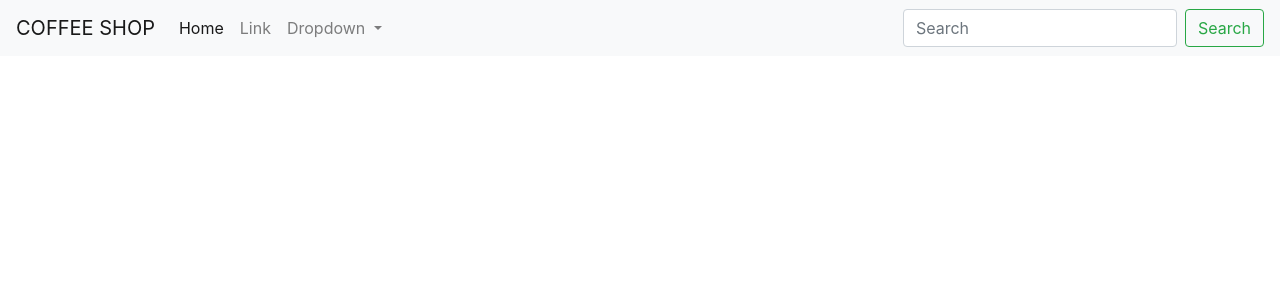
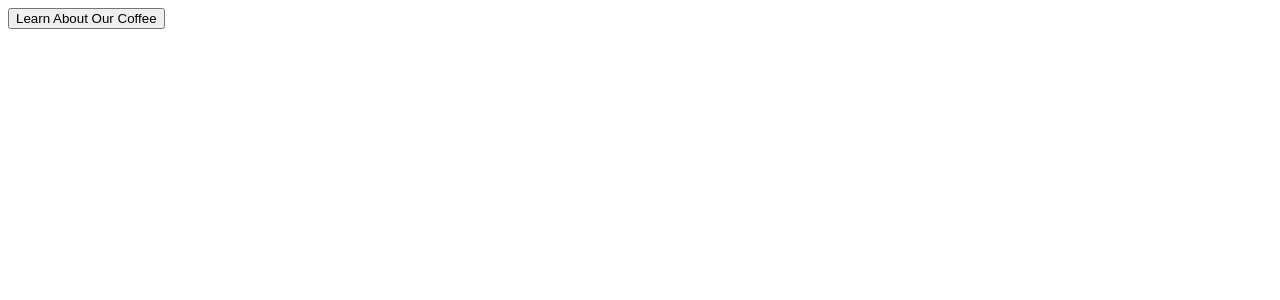
Before and after one commit to tsion1622/Web-App-for-Coffee-Shop, a Django app: template coffee/templates/base.html in a window 1280 px wide. Shown: the top 300 px of the page. Run offline with Django 5.2, Linux system fonts and the light colour scheme; the template is opened without the code that fills it, so the values that code supplies are empty.

Commit message:
A container div with a row and a single column.

```diff
--- a/coffee/templates/base.html
+++ b/coffee/templates/base.html
@@ -1,60 +1,30 @@
 <!doctype html>
 <html lang="en">
   <head>
-
-    <meta charset="utf-8">
-    <meta name="viewport" content="width=device-width, initial-scale=1, shrink-to-fit=no">
-
-
-    <link rel="stylesheet" href="https://cdn.jsdelivr.net/npm/bootstrap@4.1.3/dist/css/bootstrap.min.css" integrity="sha384-MCw98/SFnGE8fJT3GXwEOngsV7Zt27NXFoaoApmYm81iuXoPkFOJwJ8ERdknLPMO" crossorigin="anonymous">
-
-    <title> Coffe Shop </title>
+    <!-- ... existing code ... -->
   </head>
   <body>
 
 
     <nav class="navbar navbar-expand-lg navbar-light bg-light">
-        <a class="navbar-brand" href="#">COFFEE SHOP</a>
-        <button class="navbar-toggler" type="button" data-toggle="collapse" data-target="#navbarSupportedContent" aria-controls="navbarSupportedContent" aria-expanded="false" aria-label="Toggle navigation">
-          <span class="navbar-toggler-icon"></span>
-        </button>
+        <!-- ... existing code ... -->
+    </nav>
 
-        <div class="collapse navbar-collapse" id="navbarSupportedContent">
-          <ul class="navbar-nav mr-auto">
-            <li class="nav-item active">
-              <a class="nav-link" href="#">Home <span class="sr-only">(current)</span></a>
-            </li>
-            <li class="nav-item">
-              <a class="nav-link" href="#">Link</a>
-            </li>
-            <li class="nav-item dropdown">
-              <a class="nav-link dropdown-toggle" href="#" id="navbarDropdown" role="button" data-toggle="dropdown" aria-haspopup="true" aria-expanded="false">
-                Dropdown
-              </a>
-              <div class="dropdown-menu" aria-labelledby="navbarDropdown">
-                <a class="dropdown-item" href="#">Action</a>
-                <a class="dropdown-item" href="#">Another action</a>
-                <div class="dropdown-divider"></div>
-                <a class="dropdown-item" href="#">Something else here</a>
-              </div>
-            </li>
+    <div class="bg-light py-2">
+      <div class="container">
+        <div class="row">
+          <div class="col-sm-12 col-md-6 offset-md-3">
+            <button class="btn btn-lg btn-primary" type="button">Learn About Our Coffee</button>
+          </div>
+        </div>
+      </div>
+    </div>
 
-          </ul>
-          <form class="form-inline my-2 my-lg-0">
-            <input class="form-control mr-sm-2" type="search" placeholder="Search" aria-label="Search">
-            <button class="btn btn-outline-success my-2 my-sm-0" type="submit">Search</button>
-          </form>
-        </div>
-      </nav>
-
-<div class="container">
+    <div class="container">
     {% block content %}
     {% endblock %}
     </div>
 
-
-    <script src="https://code.jquery.com/jquery-3.3.1.slim.min.js" integrity="sha384-q8i/X+965DzO0rT7abK41JStQIAqVgRVzpbzo5smXKp4YfRvH+8abtTE1Pi6jizo" crossorigin="anonymous"></script>
-    <script src="https://cdn.jsdelivr.net/npm/popper.js@1.14.3/dist/umd/popper.min.js" integrity="sha384-ZMP7rVo3mIykV+2+9J3UJ46jBk0WLaUAdn689aCwoqbBJiSnjAK/l8WvCWPIPm49" crossorigin="anonymous"></script>
-    <script src="https://cdn.jsdelivr.net/npm/bootstrap@4.1.3/dist/js/bootstrap.min.js" integrity="sha384-ChfqqxuZUCnJSK3+MXmPNIyE6ZbWh2IMqE241rYiqJxyMiZ6OW/JmZQ5stwEULTy" crossorigin="anonymous"></script>
+    <!-- ... existing JavaScript links ... -->
   </body>
 </html>
```
